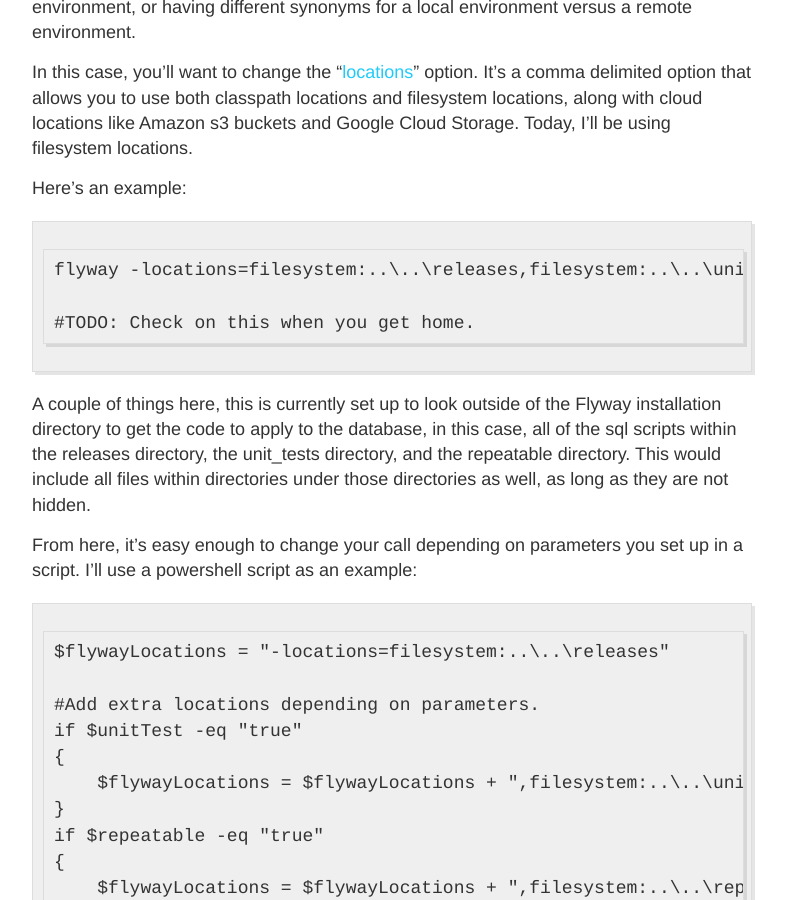
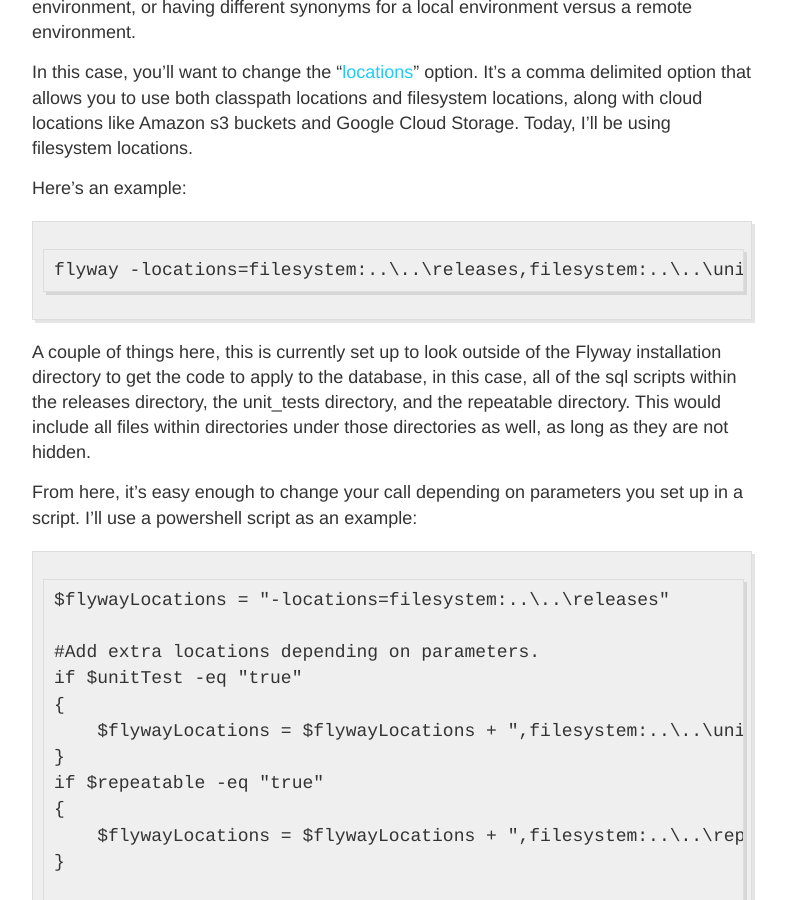
Before and after one commit to Octacon100/Octacon.github.io, a Jekyll site: the page built from _posts/2020-11-22-Flyway_location_from_command_line.md, in a window 1280 px wide and 900 px high, scrolled down 593 px. Shown: the whole window, without its empty margins (248-1034 px from the left). Built offline with Jekyll 4.4.1, drawn with Linux system fonts in a browser that asks for light colours.

Commit message:
Remove TODO.

```diff
--- a/_posts/2020-11-22-Flyway_location_from_command_line.md
+++ b/_posts/2020-11-22-Flyway_location_from_command_line.md
@@ -14,8 +14,6 @@
 Here's an example:
 
 	flyway -locations=filesystem:..\..\releases,filesystem:..\..\unit_tests,filesystem:..\..\repeatable migrate
-
-    #TODO: Check on this when you get home.
 
 A couple of things here, this is currently set up to look outside of the Flyway installation directory to get the code to apply to the database, in this case, all of the sql scripts within the releases directory, the unit_tests directory, and the repeatable directory. This would include all files within directories under those directories as well, as long as they are not hidden.
 
```
